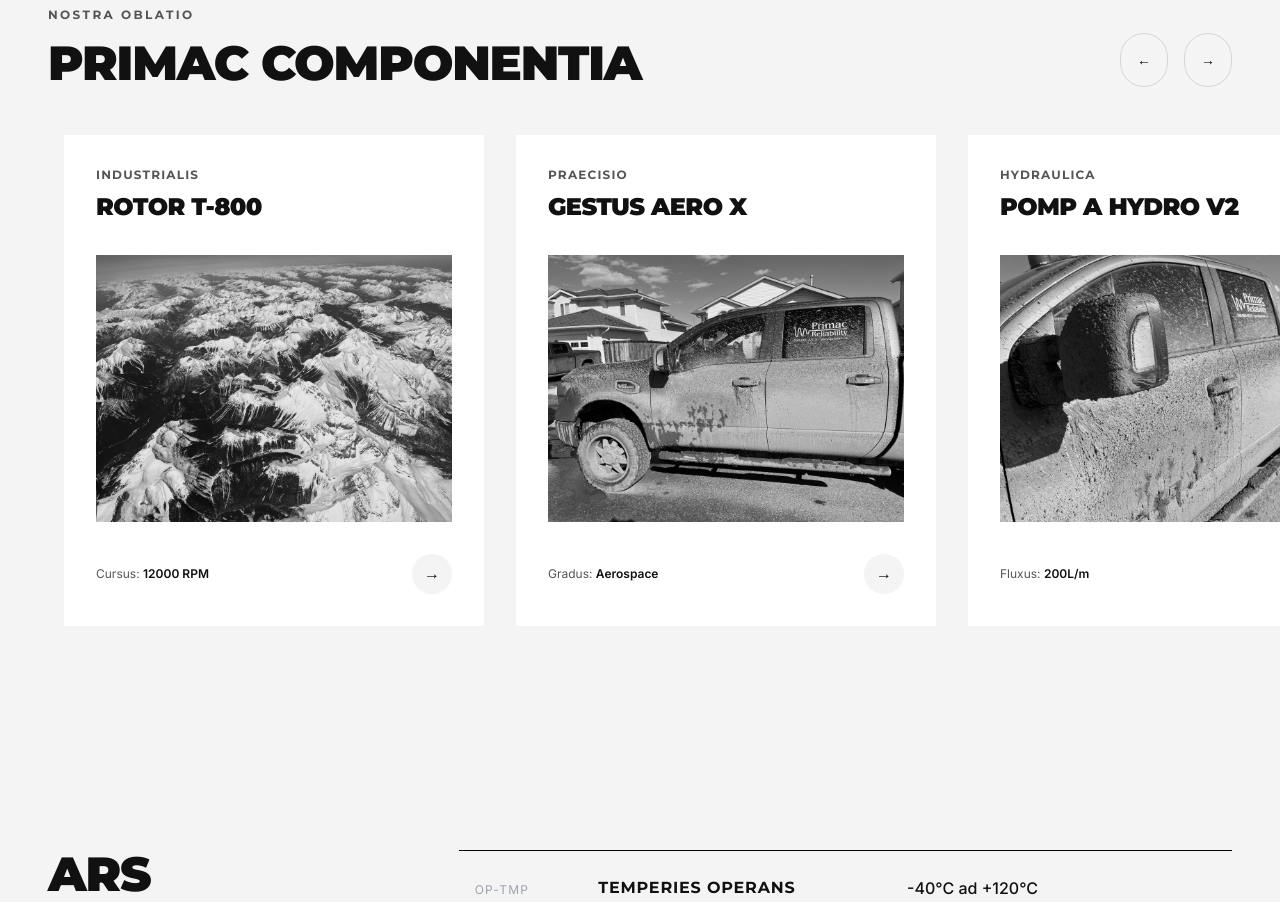
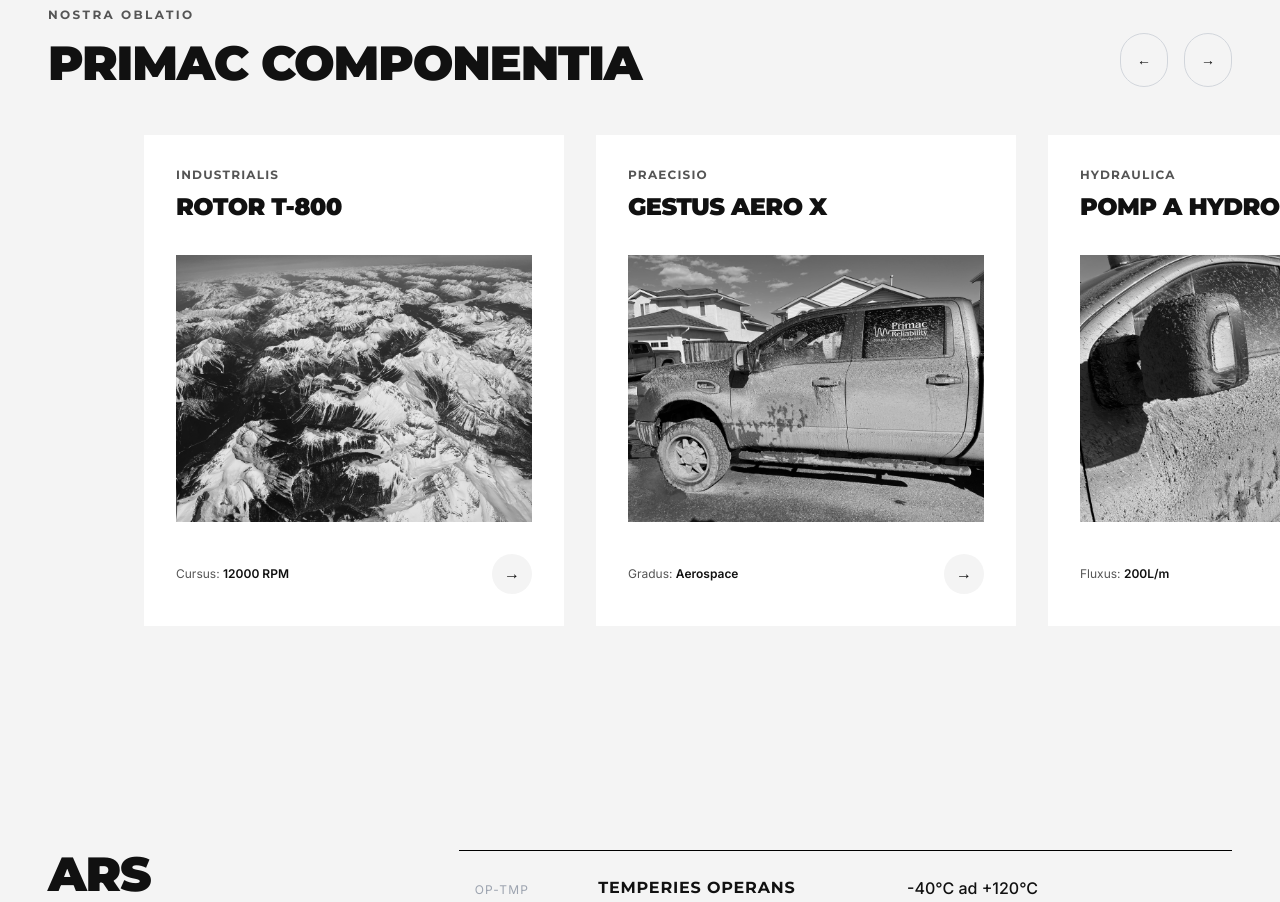
Before and after one commit to mikecorcoran/primac-reliability, a Next.js app: page / in a window 1280 px wide. Shown: the part 3280-4182 px from the top of the page. Built offline with nearby package versions, Linux system fonts and the light colour scheme.

Commit message:
Enhance product slider spacing and border animation

```diff
--- a/components/ProductSlider.tsx
+++ b/components/ProductSlider.tsx
@@ -82,6 +82,7 @@ export const ProductSlider: React.FC = () => {
           whileTap={{ cursor: "grabbing" }}
           style={{ x }}
         >
+          <div className="shrink-0 w-5 sm:w-8 md:w-12" />
           {PRODUCTS.map((product) => (
             <div key={product.id} className="min-w-[300px] md:min-w-[420px] group bg-white p-8 hover:shadow-xl transition-shadow duration-500 ease-out">
               <div className="mb-8">
@@ -99,12 +100,22 @@ export const ProductSlider: React.FC = () => {
                   sizes="(min-width: 768px) 420px, 300px"
                 />
                 {/* Animated Border Wrap on Hover */}
-                <div className="absolute inset-0 pointer-events-none">
-                  <span className="absolute top-0 left-0 w-[2px] h-full bg-brand-accent scale-y-0 origin-top transition-transform duration-400 ease-[cubic-bezier(0.16,1,0.3,1)] group-hover:scale-y-100" />
-                  <span className="absolute bottom-0 left-0 h-[2px] w-full bg-brand-accent scale-x-0 origin-left transition-transform duration-400 ease-[cubic-bezier(0.16,1,0.3,1)] group-hover:scale-x-100" />
-                  <span className="absolute bottom-0 right-0 w-[2px] h-full bg-brand-accent scale-y-0 origin-bottom transition-transform duration-400 ease-[cubic-bezier(0.16,1,0.3,1)] group-hover:scale-y-100" />
-                  <span className="absolute top-0 right-0 h-[2px] w-full bg-brand-accent scale-x-0 origin-right transition-transform duration-400 ease-[cubic-bezier(0.16,1,0.3,1)] group-hover:scale-x-100" />
-                </div>
+                <svg className="absolute inset-0 pointer-events-none" viewBox="0 0 100 100" aria-hidden>
+                  <path
+                    d="M1 1 H99 V99"
+                    className="text-brand-accent [stroke-dasharray:196] [stroke-dashoffset:196] transition-[stroke-dashoffset] duration-400 ease-[cubic-bezier(0.16,1,0.3,1)] group-hover:[stroke-dashoffset:0]"
+                    stroke="currentColor"
+                    strokeWidth="2"
+                    fill="none"
+                  />
+                  <path
+                    d="M99 99 H1 V1"
+                    className="text-brand-accent [stroke-dasharray:196] [stroke-dashoffset:196] transition-[stroke-dashoffset] duration-400 ease-[cubic-bezier(0.16,1,0.3,1)] group-hover:[stroke-dashoffset:0]"
+                    stroke="currentColor"
+                    strokeWidth="2"
+                    fill="none"
+                  />
+                </svg>
               </div>
 
               <div className="flex justify-between items-center">
@@ -119,6 +130,7 @@ export const ProductSlider: React.FC = () => {
               </div>
             </div>
           ))}
+          <div className="shrink-0 w-5 sm:w-8 md:w-12" />
         </motion.div>
       </motion.div>
     </div>
```
